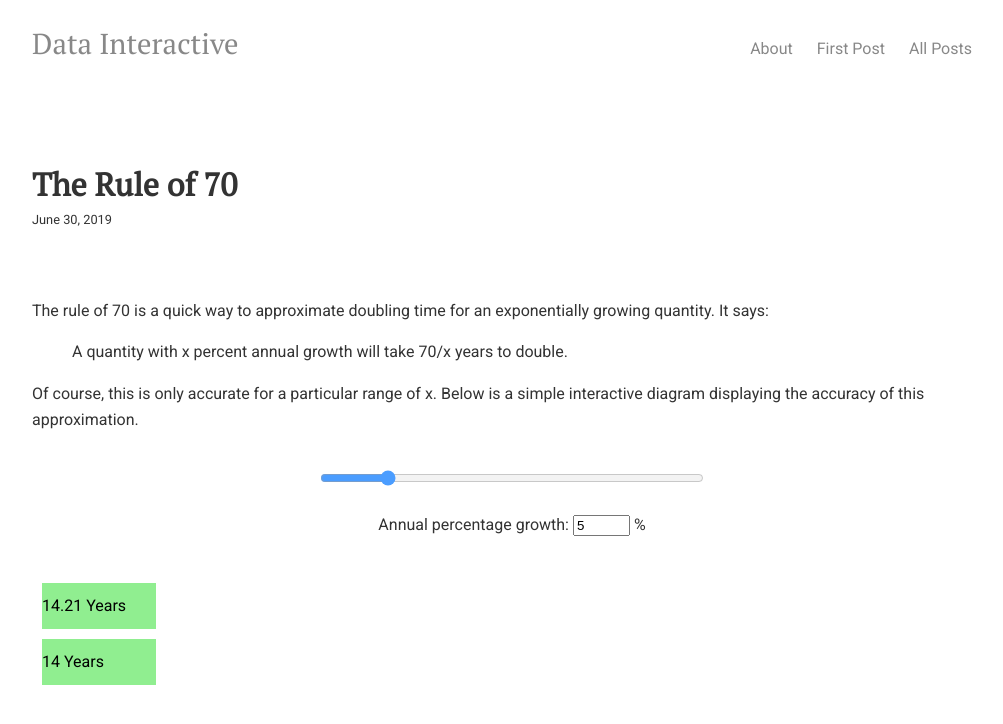
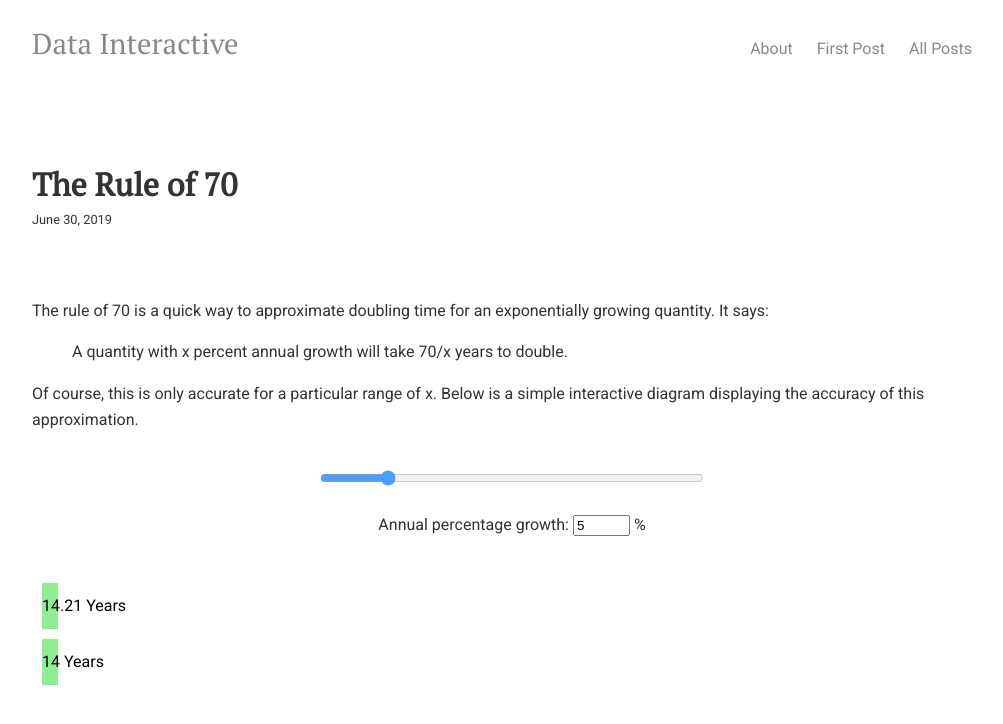
Before and after one commit to datainteractive/datainteractive.github.io, a Jekyll site: the page built from index.html, in a window 1280 px wide. Shown: the top 724 px of the page, without its empty margins (128-1131 px from the left). Built offline with Jekyll 4.4.1, drawn with Linux system fonts in a browser that asks for light colours.

Commit message:
Update main.css

```diff
--- a/css/main.css
+++ b/css/main.css
@@ -45,7 +45,7 @@ a:hover {
   margin: 10px;
    padding-top: 10px;
    padding-bottom: 10px;
-   padding-right: 100px;
+   padding-right: 2px;
   color: black;
 }
 
```
